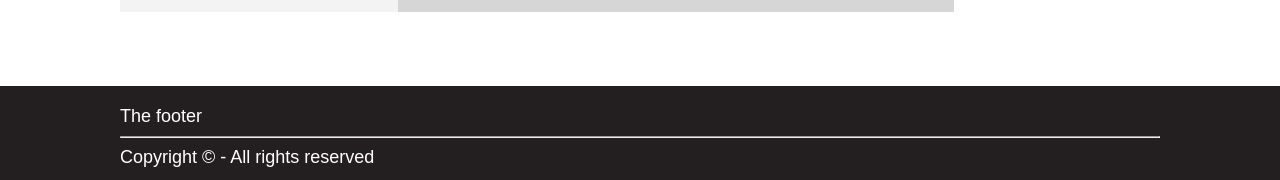
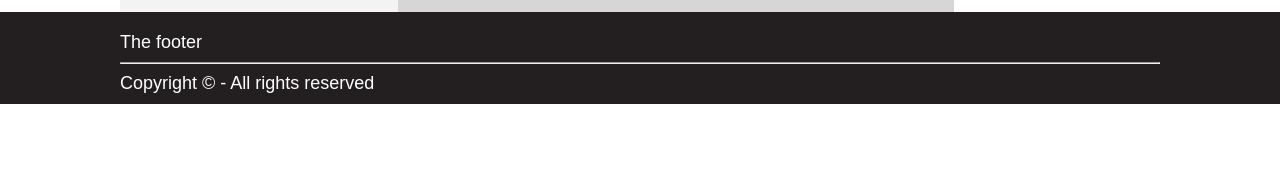
Before and after one commit to quent01/Site-Psychologue, a website: page app/index.html in a window 1280 px wide. Shown: the part 620-800 px from the top of the page. Drawn offline with Linux system fonts and the light colour scheme.

Commit message:
sticky footer 2

```diff
--- a/app/index.html
+++ b/app/index.html
@@ -83,15 +83,15 @@
 				</section>
 			</div>
 
-			<footer id="main-footer">
-				<div class="container">
-					The footer
-					<hr>
-					<div class="copyright">Copyright &copy; - All rights reserved</div>
-				</div>
-			</footer>
 
 		</div><!--/#main-wrapper-->
 
+		<footer id="main-footer">
+			<div class="container">
+				The footer
+				<hr>
+				<div class="copyright">Copyright &copy; - All rights reserved</div>
+			</div>
+		</footer>
 	</body>
 </html>
--- a/app/styles/less/base/_reset.less
+++ b/app/styles/less/base/_reset.less
@@ -15,14 +15,16 @@ h1, h2{
 
 #main-wrapper{
 	min-height: 100%;
+	height: auto !important;
 	position: relative;
+
 }
 #main-content{
-	padding-bottom: @h-footer;
+	// margin-bottom: @h-footer;
 }
 
 #main-footer{
-	height: @h-footer;
-	position: absolute;
+	// height: @h-footer;
+	position: relative;
 	bottom: 0; right: 0;left: 0;
 }
```
Also changed, not shown: app/styles/css/main.css.
